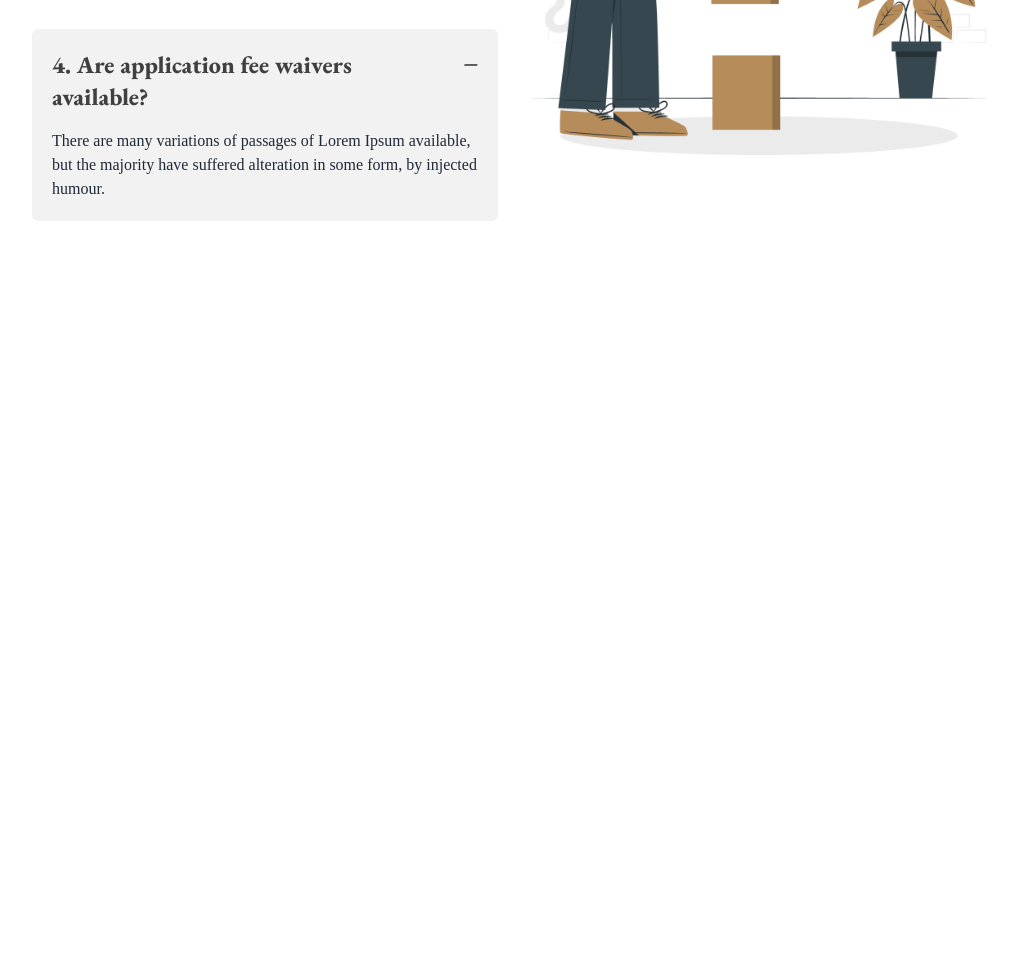
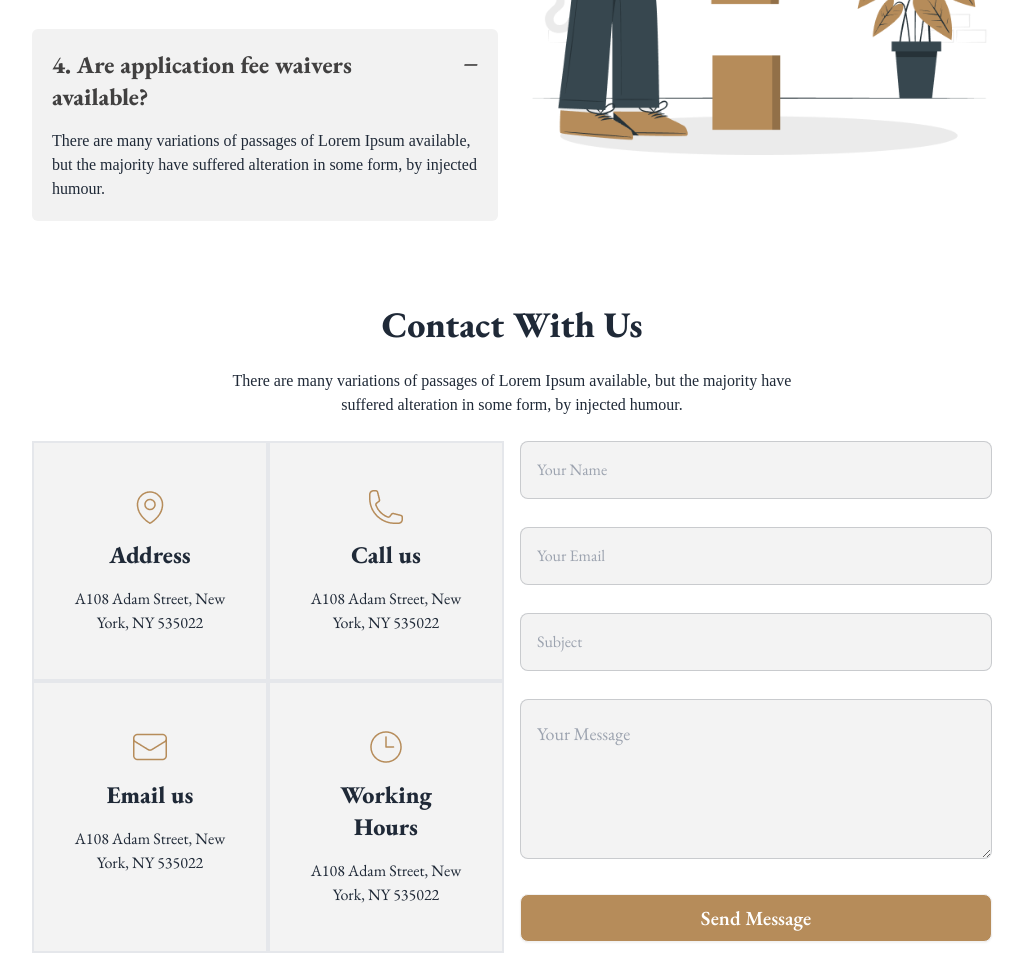
Before and after one commit to Jihanchy/Legal-Solutions, a plain HTML site: page index.html in a window 1280 px wide. Shown: the part 2832-3805 px from the top of the page, without its empty margins (128-1151 px from the left). Before the commit the page ends 3117 px from the top, so only its background shows below. Drawn offline with nearby package versions, Linux system fonts and the light colour scheme.

Commit message:
added Contact with us section

```diff
--- a/index.html
+++ b/index.html
@@ -342,6 +342,61 @@
 
         </section>
 
+        <!-- Contact section -->
+        <section class="py-5 space-y-6">
+        <!-- text- content -->
+        <div class=" w-full md:w-3/5 mx-auto text-center space-y-6 mb-6">
+          <h2 class="text-4xl font-extrabold">Contact With Us</h2>
+          <p class="font-Poppins">There are many variations
+               of passages of Lorem Ipsum available,
+                but the majority have suffered alteration
+                 in some form, by injected humour.</p>
+         </div>
+         <!-- contact-field container -->
+          <div class="flex flex-col md:flex-row gap-4">
+            <div class="grid grid-cols-1 md:grid-cols-2 flex-1 bg-[#F3F3F3]">
+              <div class="py-11 px-10 border-2 flex flex-col items-center space-y-3">
+               <div><img src="images/location.png" alt=""></div>
+               <div class="text-center space-y-4">
+                <h1 class="text-2xl font-extrabold">Address</h1>
+                <p>A108 Adam Street,
+                  New York, NY 535022</p>
+               </div>
+              </div>
+              <div class="py-11 px-10 border-2 flex flex-col items-center space-y-3">
+                <div><img src="images/call.png" alt=""></div>
+                <div class="text-center space-y-4">
+                 <h1 class="text-2xl font-extrabold">Call us</h1>
+                 <p>A108 Adam Street,
+                   New York, NY 535022</p>
+                </div>
+               </div>
+               <div class="py-11 px-10 border-2 flex flex-col items-center space-y-3">
+                <div><img src="images/email.png" alt=""></div>
+                <div class="text-center space-y-4">
+                 <h1 class="text-2xl font-extrabold">Email us</h1>
+                 <p>A108 Adam Street,
+                   New York, NY 535022</p>
+                </div>
+               </div>
+               <div class="py-11 px-10 border-2 flex flex-col items-center space-y-3">
+                <div><img src="images/time.png" alt=""></div>
+                <div class="text-center space-y-4">
+                 <h1 class="text-2xl font-extrabold">Working Hours</h1>
+                 <p>A108 Adam Street,
+                   New York, NY 535022</p>
+                </div>
+               </div>
+            </div>
+            <div class="flex-1 space-y-7 ">
+              <input type="text" placeholder="Your Name" class="py-4 px-4   text-black bg-[#f3f3f3] border-[1px] rounded-lg input-bordered w-full " />
+              <input type="email" placeholder="Your Email" class="py-4 px-4 text-black bg-[#f3f3f3] border-[1px] rounded-lg input-bordered w-full " />
+              <input type="text" placeholder="Subject" class="py-4 px-4     text-black bg-[#f3f3f3] border-[1px] rounded-lg input-bordered w-full " />
+              <textarea placeholder="Your Message"class="h-40 px-4 textarea bg-[#F3F3F3] textarea-bordered  textarea-lg w-full "></textarea>
+              <button class="btn bg-btn_primary w-full text-xl text-white">Send Message </button>
+            </div>
+          </div>
+        </section>
     </main>
     <footer>
 
```
